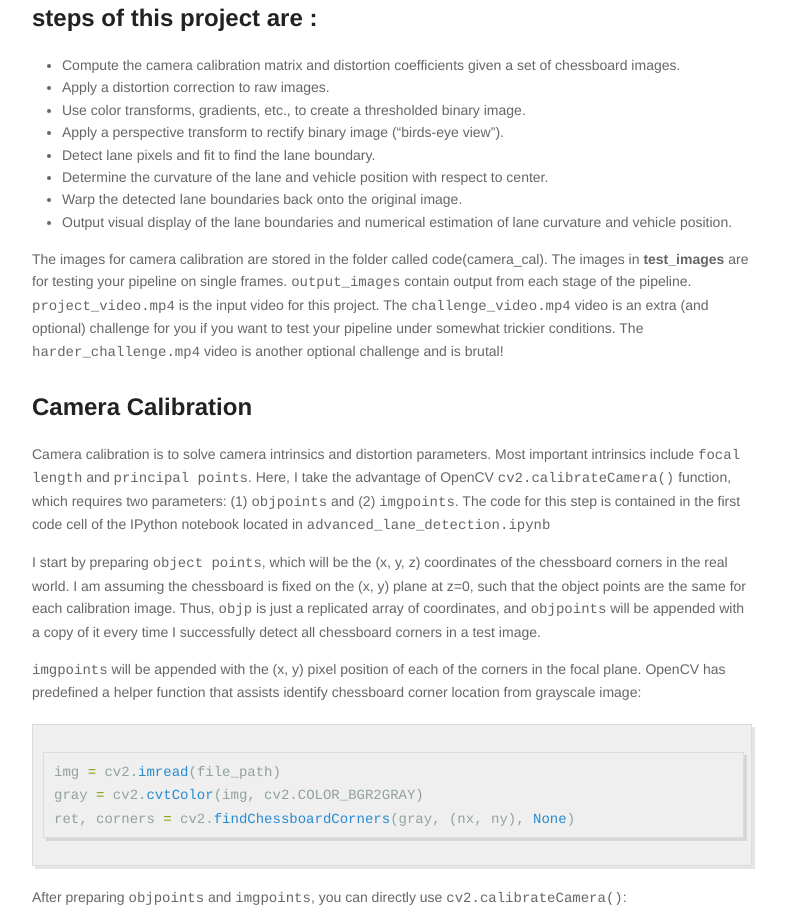
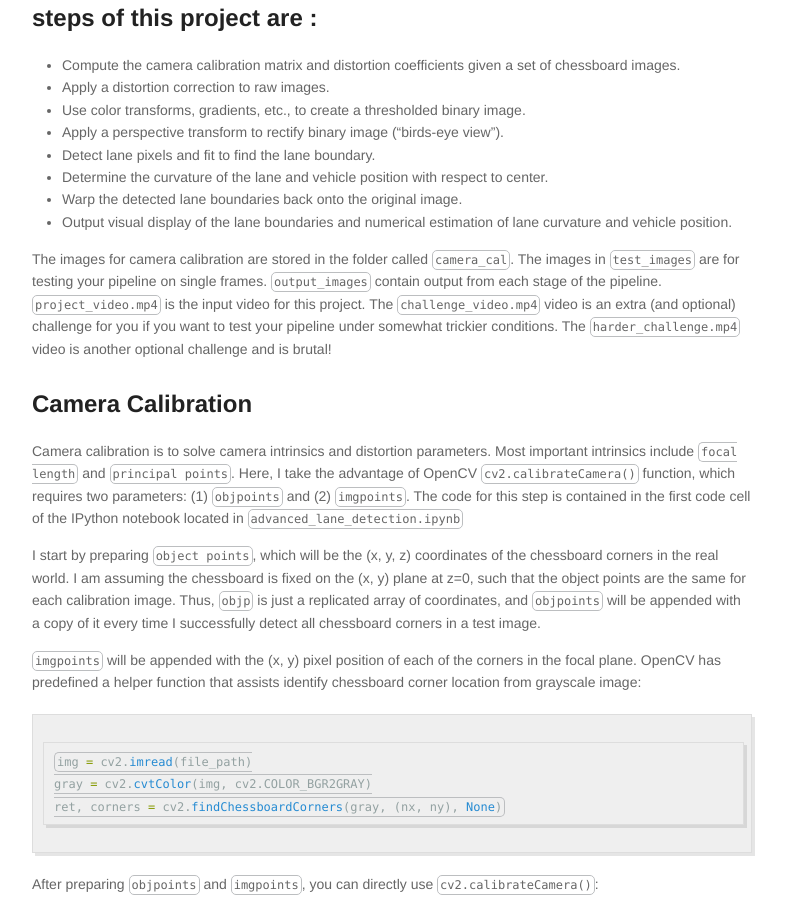
Before and after one commit to jiajuns/jiajun.github.io, a Jekyll site: the page built from _posts/2018-8-24-Advanced-Lane-Detection.md, in a window 1280 px wide. Shown: the part 370-1284 px from the top of the page, without its empty margins (248-1034 px from the left). Built offline with Jekyll 4.4.1, drawn with Linux system fonts in a browser that asks for light colours.

Commit message:
change inline code font

```diff
--- a/_posts/2018-8-24-Advanced-Lane-Detection.md
+++ b/_posts/2018-8-24-Advanced-Lane-Detection.md
@@ -17,7 +17,7 @@ steps of this project are :
 * Warp the detected lane boundaries back onto the original image.
 * Output visual display of the lane boundaries and numerical estimation of lane curvature and vehicle position.
 
-The images for camera calibration are stored in the folder called code(camera_cal).  The images in **test_images** are for testing your pipeline on single frames. `output_images` contain output from each stage of the pipeline. `project_video.mp4` is the input video for this project. The `challenge_video.mp4` video is an extra (and optional) challenge for you if you want to test your pipeline under somewhat trickier conditions. The `harder_challenge.mp4` video is another optional challenge and is brutal!
+The images for camera calibration are stored in the folder called `camera_cal`.  The images in `test_images` are for testing your pipeline on single frames. `output_images` contain output from each stage of the pipeline. `project_video.mp4` is the input video for this project. The `challenge_video.mp4` video is an extra (and optional) challenge for you if you want to test your pipeline under somewhat trickier conditions. The `harder_challenge.mp4` video is another optional challenge and is brutal!
 
 
 Camera Calibration
--- a/_sass/_highlights.scss
+++ b/_sass/_highlights.scss
@@ -10,8 +10,17 @@
   overflow: scroll;
 }
 
+// code {
+//   font-family:'Bitstream Vera Sans Mono','Courier', monospace;
+// }
+
 code {
-  font-family:'Bitstream Vera Sans Mono','Courier', monospace;
+  border-radius: 5px;
+  -moz-border-radius: 5px;
+  -webkit-border-radius: 5px;
+  border: 1px solid #BCBEC0;
+  padding: 2px;
+  font:12px Monaco,Consolas,"Andale  Mono","DejaVu Sans Mono",monospace
 }
 
 .highlight .c { color: #586E75 } /* Comment */
```
